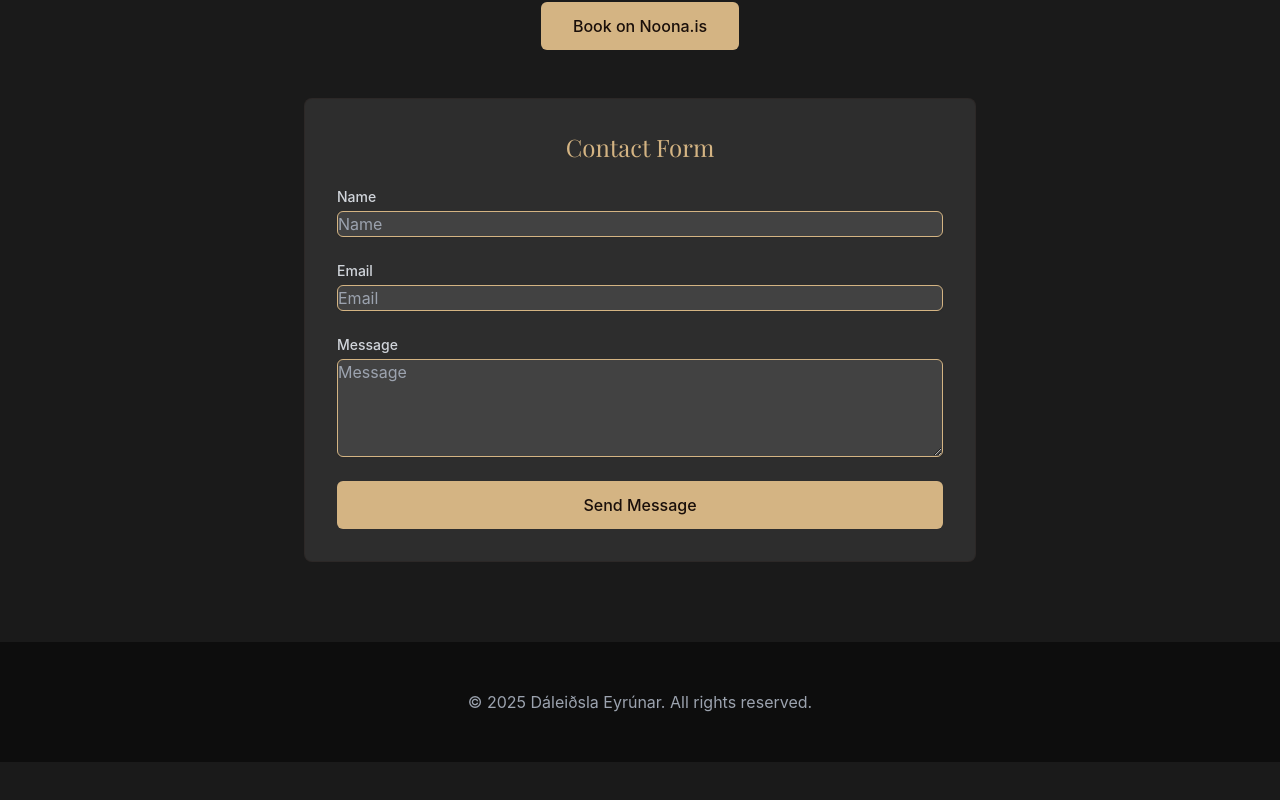
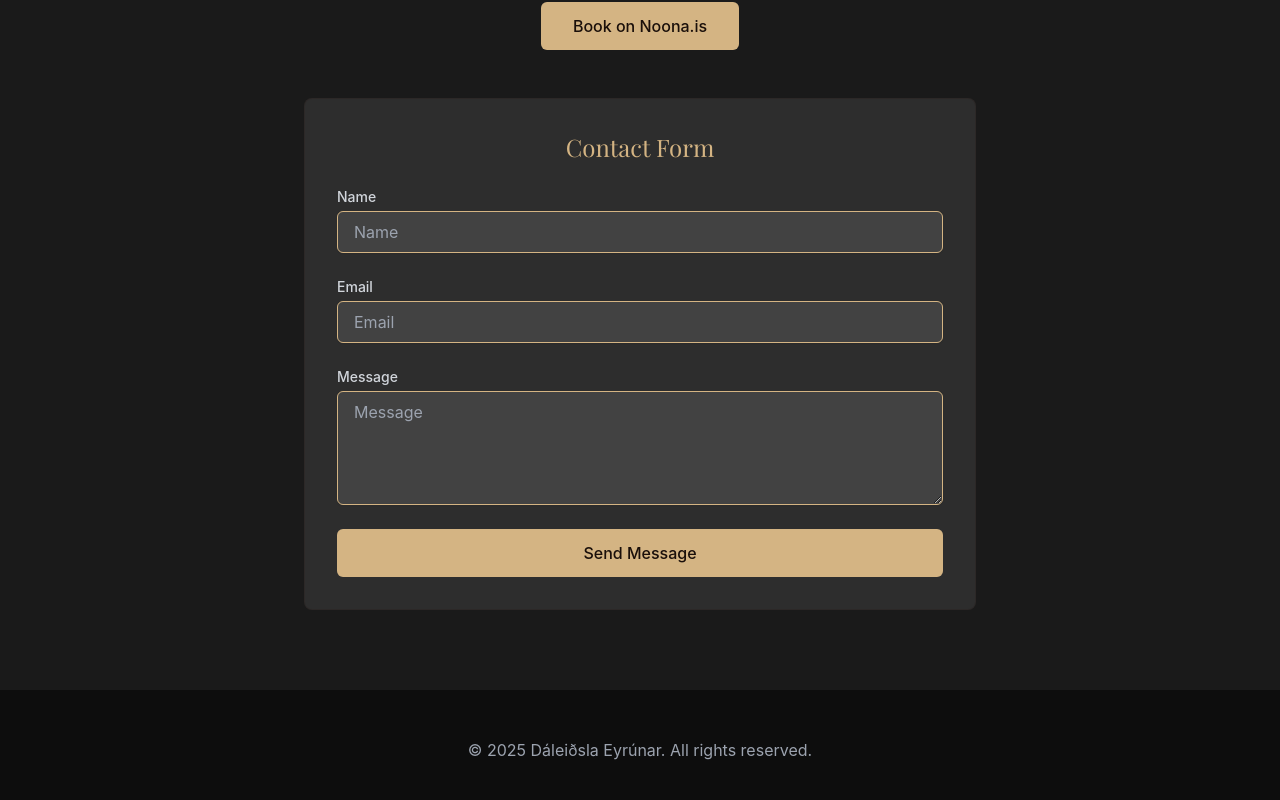
Before and after one commit to ivarhuni/hypnotize, a React (Vite) app: page / in a window 1280 px wide. Shown: the part 2474-3274 px from the top of the page. Before the commit the page ends 3236 px from the top, so only its background shows below. Built offline with nearby package versions, Linux system fonts and the light colour scheme.

Commit message:
Improve contact form input field spacing

```diff
--- a/src/App.tsx
+++ b/src/App.tsx
@@ -324,7 +324,7 @@ function App() {
                     <input
                       type="text"
                       id="name"
-                      className="mt-1 block w-full rounded-md bg-white/10 border border-secondary text-white placeholder-gray-400 focus:bg-background focus:border-secondary focus:ring-secondary transition-colors duration-200 shadow-sm"
+                      className="mt-1 block w-full rounded-md bg-white/10 border border-secondary text-white placeholder-gray-400 focus:bg-background focus:border-secondary focus:ring-secondary transition-colors duration-200 shadow-sm px-4 py-2"
                       placeholder={t('book.name')}
                     />
                   </div>
@@ -335,7 +335,7 @@ function App() {
                     <input
                       type="email"
                       id="email"
-                      className="mt-1 block w-full rounded-md bg-white/10 border border-secondary text-white placeholder-gray-400 focus:bg-background focus:border-secondary focus:ring-secondary transition-colors duration-200 shadow-sm"
+                      className="mt-1 block w-full rounded-md bg-white/10 border border-secondary text-white placeholder-gray-400 focus:bg-background focus:border-secondary focus:ring-secondary transition-colors duration-200 shadow-sm px-4 py-2"
                       placeholder={t('book.email')}
                     />
                   </div>
@@ -346,7 +346,7 @@ function App() {
                     <textarea
                       id="message"
                       rows={4}
-                      className="mt-1 block w-full rounded-md bg-white/10 border border-secondary text-white placeholder-gray-400 focus:bg-background focus:border-secondary focus:ring-secondary transition-colors duration-200 shadow-sm"
+                      className="mt-1 block w-full rounded-md bg-white/10 border border-secondary text-white placeholder-gray-400 focus:bg-background focus:border-secondary focus:ring-secondary transition-colors duration-200 shadow-sm px-4 py-2"
                       placeholder={t('book.message')}
                     ></textarea>
                   </div>
```
